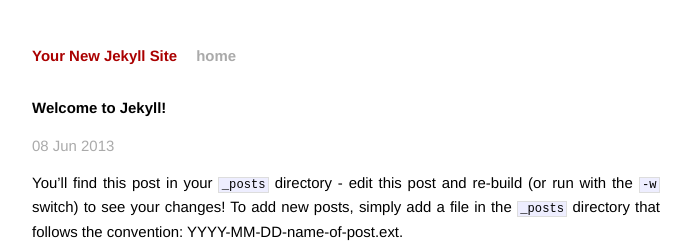
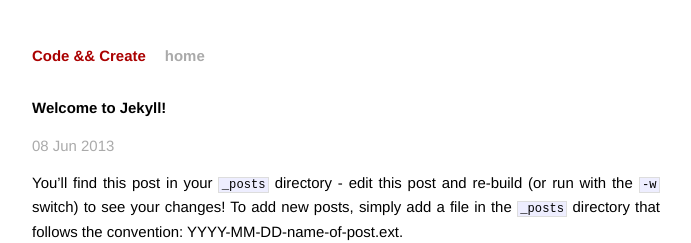
Before and after one commit to ascott1/Code-and-Create, a Jekyll site: the page built from _posts/2013-06-08-welcome-to-jekyll.markdown, in a window 1280 px wide. Shown: the top 243 px of the page, without its empty margins (294-985 px from the left). Built offline with Jekyll 4.4.1, drawn with Linux system fonts in a browser that asks for light colours.

Commit message:
site name update

```diff
--- a/_config.yml
+++ b/_config.yml
@@ -1,2 +1,2 @@
-name: Your New Jekyll Site
+name: Code && Create
 pygments: true
```
